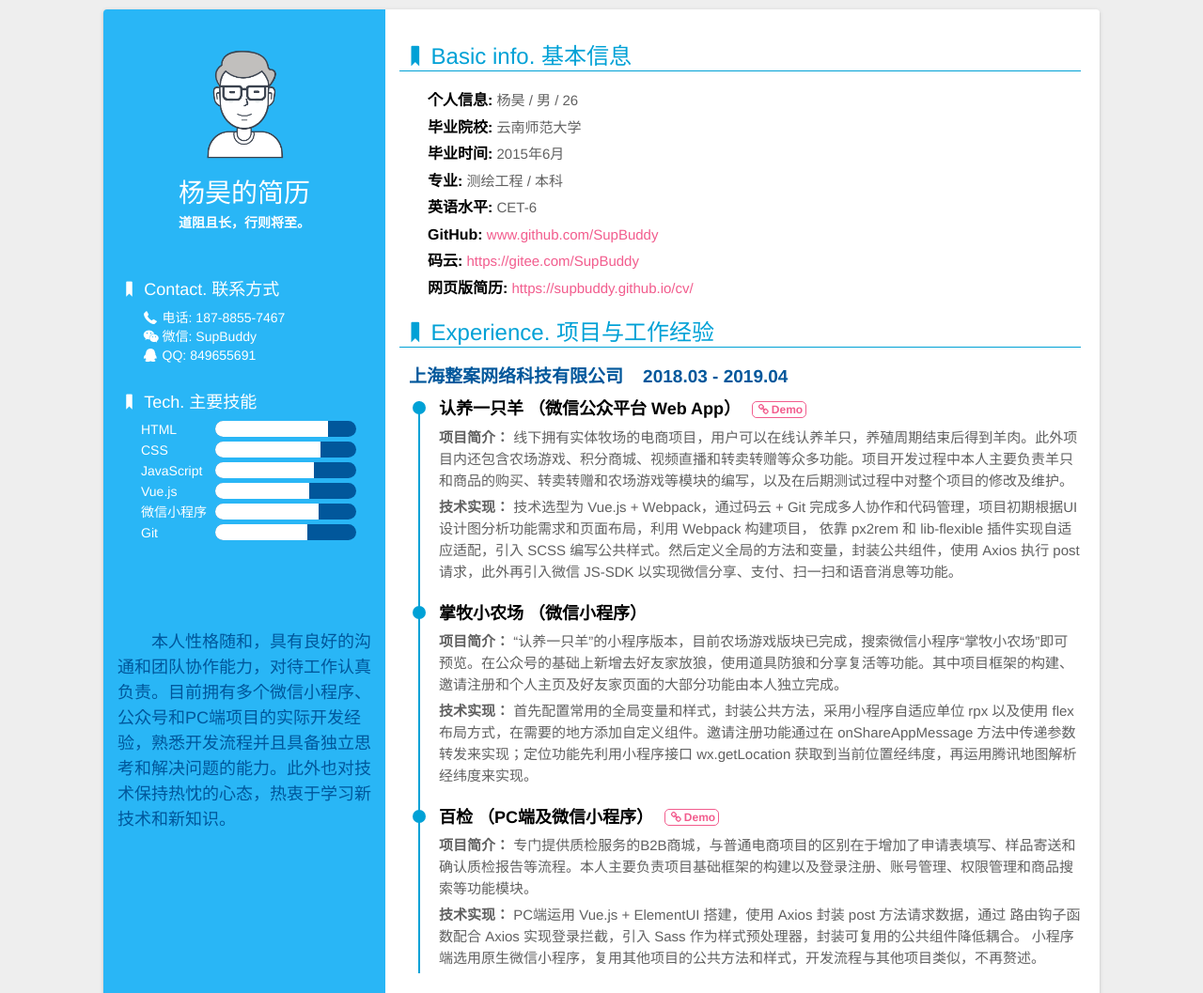
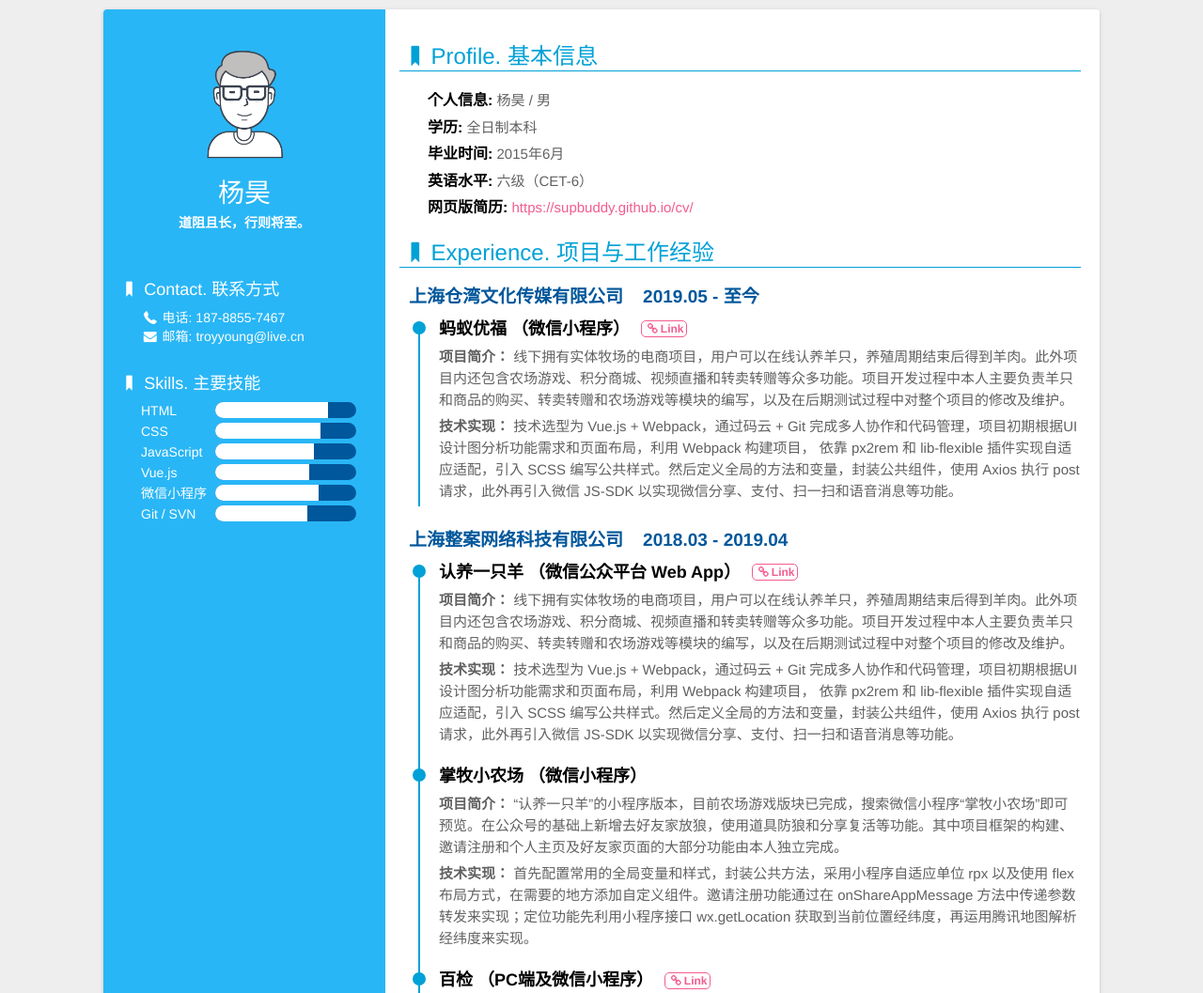
Before and after one commit to SupBuddy/cv, a website: page index.html in a window 1280 px wide. Shown: the top 1057 px of the page at 94% size. Drawn offline with Linux system fonts and the light colour scheme; some packages are replaced by stand-ins of ours; a script that the page names is missing.

Commit message:
modified resume

```diff
--- a/index.html
+++ b/index.html
@@ -1,5 +1,6 @@
 <!DOCTYPE html>
 <html>
+
 <head>
     <meta charset="UTF-8">
     <title>杨昊的简历</title>
@@ -10,43 +11,50 @@
     <link rel="stylesheet" href="dist/css/fontello.min.css">
     <link rel="stylesheet" href="lib/zoom.css">
     <script>
-        (function(i,s,o,g,r,a,m){i['GoogleAnalyticsObject']=r;i[r]=i[r]||function(){
-                    (i[r].q=i[r].q||[]).push(arguments)},i[r].l=1*new Date();a=s.createElement(o),
-                m=s.getElementsByTagName(o)[0];a.async=1;a.src=g;m.parentNode.insertBefore(a,m)
-        })(window,document,'script','//www.google-analytics.com/analytics.js','ga');
+        (function(i, s, o, g, r, a, m) {
+            i['GoogleAnalyticsObject'] = r;
+            i[r] = i[r] || function() {
+                (i[r].q = i[r].q || []).push(arguments)
+            }, i[r].l = 1 * new Date();
+            a = s.createElement(o),
+                m = s.getElementsByTagName(o)[0];
+            a.async = 1;
+            a.src = g;
+            m.parentNode.insertBefore(a, m)
+        })(window, document, 'script', '//www.google-analytics.com/analytics.js', 'ga');
 
         ga('create', 'UA-48084758-4', 'auto');
         ga('send', 'pageview');
-
     </script>
     <style>
-    	.skill-bar-wrap{
-    		background-color: #01579B;
-    	}
+        .skill-bar-wrap {
+            background-color: #01579B;
+        }
     </style>
 </head>
+
 <body>
     <div class="container">
         <div class="sidebar">
             <div class="title">
                 <img src="./img/avatar.png" data-action="zoom">
-                <h1>杨昊的简历</h1>
+                <h1>杨昊</h1>
                 <h2>道阻且长，行则将至。</h2>
             </div>
             <ul class="side-info">
                 <li class="someRight">
                     <dt><i class="icon-bookmark"></i>Contact. 联系方式</dt>
                     <dd><i class="icon-phone-1"></i>电话: 187-8855-7467</dd>
-                    <!-- <dd><i class="icon-mail-alt"></i>邮箱: <a href="mailto:troyyoung@live.cn" target="_blank">troyyoung@live.cn</a></dd> -->
-                    <dd><i class="icon-wechat"></i>微信: SupBuddy</dd>
-                    <dd><i class="icon-qq"></i>QQ: <a href="http://wpa.qq.com/msgrd?v=3&uin=849655691&site=qq&menu=yes" target="_blank">849655691</a></dd>
+                    <dd><i class="icon-mail-alt"></i>邮箱: <a href="mailto:troyyoung@live.cn" target="_blank">troyyoung@live.cn</a></dd>
+                    <!-- <dd><i class="icon-wechat"></i>微信: SupBuddy</dd>
+                    <dd><i class="icon-qq"></i>QQ: <a href="http://wpa.qq.com/msgrd?v=3&uin=849655691&site=qq&menu=yes" target="_blank">849655691</a></dd> -->
                 </li>
                 <!-- <li class="someRight">
                     <dt><i class="icon-bookmark"></i>Application. 应聘岗位</dt>
                     <dd>前端工程师</dd>
                 </li> -->
                 <li class="skill">
-                    <dt><i class="icon-bookmark"></i>Tech. 主要技能</dt>
+                    <dt><i class="icon-bookmark"></i>Skills. 主要技能</dt>
                     <dd>
                         <div class="skill-name">HTML</div>
                         <div class="skill-bar-wrap">
@@ -78,33 +86,52 @@
                         </div>
                     </dd>
                     <dd>
-                        <div class="skill-name">Git</div>
+                        <div class="skill-name">Git / SVN</div>
                         <div class="skill-bar-wrap">
                             <div class="skill-bar" style="width: 98px"></div>
                         </div>
                     </dd>
                 </li>
             </ul>
-            <div class="note">
+            <!-- <div class="note">
                 <p>本人性格随和，具有良好的沟通和团队协作能力，对待工作认真负责。目前拥有多个微信小程序、公众号和PC端项目的实际开发经验，熟悉开发流程并且具备独立思考和解决问题的能力。此外也对技术保持热忱的心态，热衷于学习新技术和新知识。</p>
-
-            </div>
+            </div> -->
         </div>
         <div class="main">
             <ul class="main-info">
                 <li class="someRight">
-                    <dt><i class="icon-bookmark"></i>Basic info. 基本信息</dt>
-                    <dd><strong>个人信息:</strong> <span>杨昊 / 男 / 26</span></dd>
-                    <dd><strong>毕业院校:</strong> <span>云南师范大学</span></dd>
+                    <dt><i class="icon-bookmark"></i>Profile. 基本信息</dt>
+                    <dd><strong>个人信息:</strong> <span>杨昊 / 男</span></dd>
+                    <dd><strong>学历:</strong> <span>全日制本科</span></dd>
                     <dd><strong>毕业时间:</strong> <span>2015年6月</span></dd>
-                    <dd><strong>专业:</strong> <span>测绘工程 / 本科</span></dd>
-                    <dd><strong>英语水平:</strong> <span>CET-6</span></dd>
-                    <dd><strong>GitHub:</strong> <a href="https://www.github.com/SupBuddy" target="_blank">www.github.com/SupBuddy</a></dd>
-                    <dd><strong>码云:</strong> <a href="https://gitee.com/SupBuddy" target="_blank">https://gitee.com/SupBuddy</a></dd>
+                    <!-- <dd><strong>毕业院校:</strong> <span>云南师范大学</span></dd> -->
+                    <!-- <dd><strong>专业:</strong> <span>测绘工程 / 本科</span></dd> -->
+                    <dd><strong>英语水平:</strong> <span>六级（CET-6）</span></dd>
+                    <!-- <dd><strong>GitHub:</strong> <a href="https://www.github.com/SupBuddy" target="_blank">www.github.com/SupBuddy</a></dd>
+                    <dd><strong>码云:</strong> <a href="https://gitee.com/SupBuddy" target="_blank">https://gitee.com/SupBuddy</a></dd> -->
                     <dd><strong>网页版简历:</strong> <a href="https://supbuddy.github.io/cv/" target="_blank">https://supbuddy.github.io/cv/</a></dd>
                 </li>
                 <li>
                     <dt><i class="icon-bookmark"></i>Experience. 项目与工作经验</dt>
+
+
+                    <h3>上海仓湾文化传媒有限公司 &nbsp&nbsp 2019.05 - 至今</h3>
+                    <ul class="exp">
+                        <li>
+                            <div class="circle"></div>
+                            <h4>
+                                <span>蚂蚁优福 （微信小程序）</span>
+                                <!-- <a href="https://github.com/SupBuddy/e-Commerce" target="_blank"><i class="icon-link"></i>Source Codes</a> -->
+                                <a href="http://zhangmuapp.tstmobile.com/dist/#/" target="_blank"><i class="icon-link"></i>Link</a>
+                            </h4>
+                            <p>
+                                <strong>项目简介：</strong> 线下拥有实体牧场的电商项目，用户可以在线认养羊只，养殖周期结束后得到羊肉。此外项目内还包含农场游戏、积分商城、视频直播和转卖转赠等众多功能。项目开发过程中本人主要负责羊只和商品的购买、转卖转赠和农场游戏等模块的编写，以及在后期测试过程中对整个项目的修改及维护。
+                            </p>
+                            <p>
+                                <strong>技术实现：</strong> 技术选型为 Vue.js + Webpack，通过码云 + Git 完成多人协作和代码管理，项目初期根据UI设计图分析功能需求和页面布局，利用 Webpack 构建项目， 依靠 px2rem 和 lib-flexible 插件实现自适应适配，引入 SCSS 编写公共样式。然后定义全局的方法和变量，封装公共组件，使用 Axios 执行 post 请求，此外再引入微信 JS-SDK 以实现微信分享、支付、扫一扫和语音消息等功能。
+                            </p>
+                        </li>
+                    </ul>
 
 
                     <h3>上海整案网络科技有限公司 &nbsp&nbsp 2018.03 - 2019.04</h3>
@@ -114,15 +141,13 @@
                             <h4>
                                 <span>认养一只羊 （微信公众平台 Web App）</span>
                                 <!-- <a href="https://github.com/SupBuddy/e-Commerce" target="_blank"><i class="icon-link"></i>Source Codes</a> -->
-                                <a href="http://zhangmuapp.tstmobile.com/dist/#/" target="_blank"><i class="icon-link"></i>Demo</a>
+                                <a href="http://zhangmuapp.tstmobile.com/dist/#/" target="_blank"><i class="icon-link"></i>Link</a>
                             </h4>
                             <p>
-                                <strong>项目简介：</strong>
-                                线下拥有实体牧场的电商项目，用户可以在线认养羊只，养殖周期结束后得到羊肉。此外项目内还包含农场游戏、积分商城、视频直播和转卖转赠等众多功能。项目开发过程中本人主要负责羊只和商品的购买、转卖转赠和农场游戏等模块的编写，以及在后期测试过程中对整个项目的修改及维护。
+                                <strong>项目简介：</strong> 线下拥有实体牧场的电商项目，用户可以在线认养羊只，养殖周期结束后得到羊肉。此外项目内还包含农场游戏、积分商城、视频直播和转卖转赠等众多功能。项目开发过程中本人主要负责羊只和商品的购买、转卖转赠和农场游戏等模块的编写，以及在后期测试过程中对整个项目的修改及维护。
                             </p>
                             <p>
-                                <strong>技术实现：</strong>
-                                技术选型为 Vue.js + Webpack，通过码云 + Git 完成多人协作和代码管理，项目初期根据UI设计图分析功能需求和页面布局，利用 Webpack 构建项目， 依靠 px2rem 和 lib-flexible 插件实现自适应适配，引入 SCSS 编写公共样式。然后定义全局的方法和变量，封装公共组件，使用 Axios 执行 post 请求，此外再引入微信 JS-SDK 以实现微信分享、支付、扫一扫和语音消息等功能。
+                                <strong>技术实现：</strong> 技术选型为 Vue.js + Webpack，通过码云 + Git 完成多人协作和代码管理，项目初期根据UI设计图分析功能需求和页面布局，利用 Webpack 构建项目， 依靠 px2rem 和 lib-flexible 插件实现自适应适配，引入 SCSS 编写公共样式。然后定义全局的方法和变量，封装公共组件，使用 Axios 执行 post 请求，此外再引入微信 JS-SDK 以实现微信分享、支付、扫一扫和语音消息等功能。
                             </p>
                         </li>
                         <li>
@@ -131,28 +156,23 @@
                                 <span>掌牧小农场 （微信小程序）</span>
                             </h4>
                             <p>
-                                <strong>项目简介：</strong>
-                                “认养一只羊”的小程序版本，目前农场游戏版块已完成，搜索微信小程序“掌牧小农场”即可预览。在公众号的基础上新增去好友家放狼，使用道具防狼和分享复活等功能。其中项目框架的构建、邀请注册和个人主页及好友家页面的大部分功能由本人独立完成。
+                                <strong>项目简介：</strong> “认养一只羊”的小程序版本，目前农场游戏版块已完成，搜索微信小程序“掌牧小农场”即可预览。在公众号的基础上新增去好友家放狼，使用道具防狼和分享复活等功能。其中项目框架的构建、邀请注册和个人主页及好友家页面的大部分功能由本人独立完成。
                             </p>
                             <p>
-                                <strong>技术实现：</strong>
-                                首先配置常用的全局变量和样式，封装公共方法，采用小程序自适应单位 rpx 以及使用 flex 布局方式，在需要的地方添加自定义组件。邀请注册功能通过在 onShareAppMessage 方法中传递参数转发来实现；定位功能先利用小程序接口 wx.getLocation 获取到当前位置经纬度，再运用腾讯地图解析经纬度来实现。
+                                <strong>技术实现：</strong> 首先配置常用的全局变量和样式，封装公共方法，采用小程序自适应单位 rpx 以及使用 flex 布局方式，在需要的地方添加自定义组件。邀请注册功能通过在 onShareAppMessage 方法中传递参数转发来实现；定位功能先利用小程序接口 wx.getLocation 获取到当前位置经纬度，再运用腾讯地图解析经纬度来实现。
                             </p>
                         </li>
                         <li>
                             <div class="circle"></div>
                             <h4>
                                 <span>百检 （PC端及微信小程序）</span>
-                                <a href="https://zhijian-pc.tstweiguanjia.com/#/login" target="_blank"><i class="icon-link"></i>Demo</a>
+                                <a href="https://zhijian-pc.tstweiguanjia.com/#/login" target="_blank"><i class="icon-link"></i>Link</a>
                             </h4>
                             <p>
-                                <strong>项目简介：</strong>
-                                专门提供质检服务的B2B商城，与普通电商项目的区别在于增加了申请表填写、样品寄送和确认质检报告等流程。本人主要负责项目基础框架的构建以及登录注册、账号管理、权限管理和商品搜索等功能模块。
+                                <strong>项目简介：</strong> 专门提供质检服务的B2B商城，与普通电商项目的区别在于增加了申请表填写、样品寄送和确认质检报告等流程。本人主要负责项目基础框架的构建以及登录注册、账号管理、权限管理和商品搜索等功能模块。
                             </p>
                             <p>
-                                <strong>技术实现：</strong>
-                                PC端运用 Vue.js + ElementUI 搭建，使用 Axios 封装 post 方法请求数据，通过 路由钩子函数配合 Axios 实现登录拦截，引入 Sass 作为样式预处理器，封装可复用的公共组件降低耦合。
-                                小程序端选用原生微信小程序，复用其他项目的公共方法和样式，开发流程与其他项目类似，不再赘述。
+                                <strong>技术实现：</strong> PC端运用 Vue.js + ElementUI 搭建，使用 Axios 封装 post 方法请求数据，通过 路由钩子函数配合 Axios 实现登录拦截，引入 Sass 作为样式预处理器，封装可复用的公共组件降低耦合。 小程序端选用原生微信小程序，复用其他项目的公共方法和样式，开发流程与其他项目类似，不再赘述。
                             </p>
                         </li>
                     </ul>
@@ -192,7 +212,7 @@
                     </ul> -->
                 </li>
                 <li>
-                    <dt><i class="icon-bookmark"></i>Skill. 技能清单</dt>
+                    <dt><i class="icon-bookmark"></i>Skills. 技能清单</dt>
                     <h3>前端</h3>
                     <ul class="exp">
                         <li>
@@ -228,4 +248,5 @@
     </footer>
     <script src="lib/zoom.min.js"></script>
 </body>
+
 </html>
```
